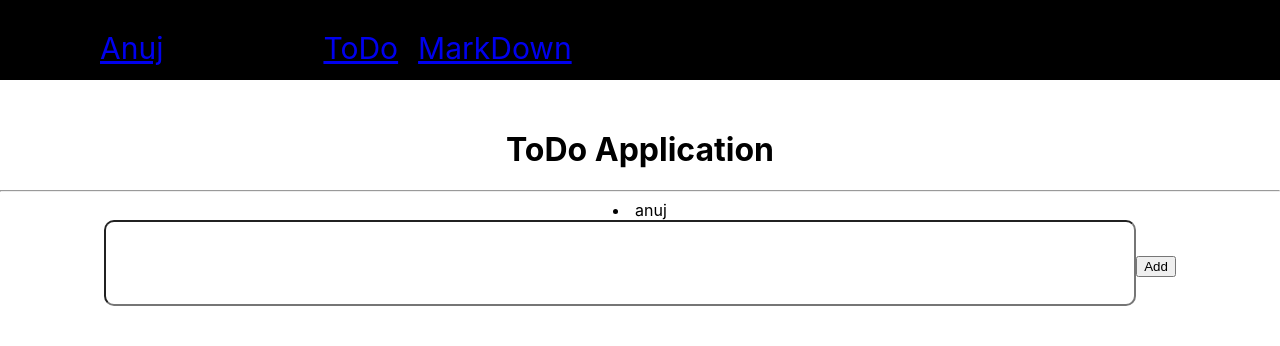
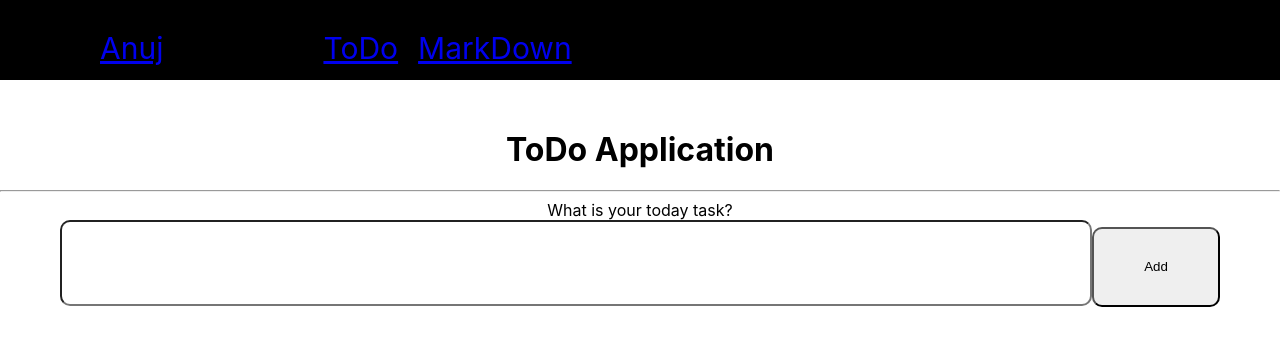
Before and after one commit to ankanuj/react-todo, a React (Create React App) app: page /todo in a window 1280 px wide. Shown: the top 346 px of the page. Built offline with nearby package versions, Linux system fonts and the light colour scheme.

Commit message:
simple todo feature application

```diff
--- a/src/components/todo-components/todo-component.jsx
+++ b/src/components/todo-components/todo-component.jsx
@@ -7,9 +7,7 @@ class ToDo extends Component {
     constructor () {
         super();
         this.state = {
-            todo:[
-                {id:'1',
-                text:'anuj'}],
+            todo:[],
             text:'',
         };
         this.handleChange = this.handleChange.bind(this);
@@ -25,12 +23,15 @@ handleChange(event) {
 
 handleSubmit(event) {
     event.preventDefault();
+    if(this.state.text.length === 0){
+        return;
+    };
+    const item = {text:this.state.text, id:Date.now};
     this.setState ({
-        todo:{text:this.setState.text,id:Date.now},
+        todo:this.state.todo.concat(item),
         text:''
 
     });
-    alert('todays task added'+ this.state.todo);
 
 }
 
@@ -42,9 +43,10 @@ handleSubmit(event) {
                 <hr></hr>
                 {
                     this.state.todo.map((elem) =>
-                        <li key={elem.id}>{elem.text}</li>)
+                        <li className = "todo-list" key={elem.id}>{elem.text}</li>)
                 }
                 <form className="todo-form" onSubmit={this.handleSubmit}>
+                    <label > What is your today task? </label><br/>
                     <input
                         onChange={this.handleChange}
                         value={this.state.text}
--- a/src/components/todo-components/todo.style.css
+++ b/src/components/todo-components/todo.style.css
@@ -4,6 +4,9 @@
     margin-top: 50px;
 
 
+}
+.todo-list {
+    list-style-type: upper-roman;
 }
 
 .todo-form input {
@@ -12,3 +15,8 @@
     font-size: x-large;
     border-radius: 10px;
 }
+button {
+    width: 10vw;
+    height: 10vh;
+    border-radius: 10px;
+}
```
